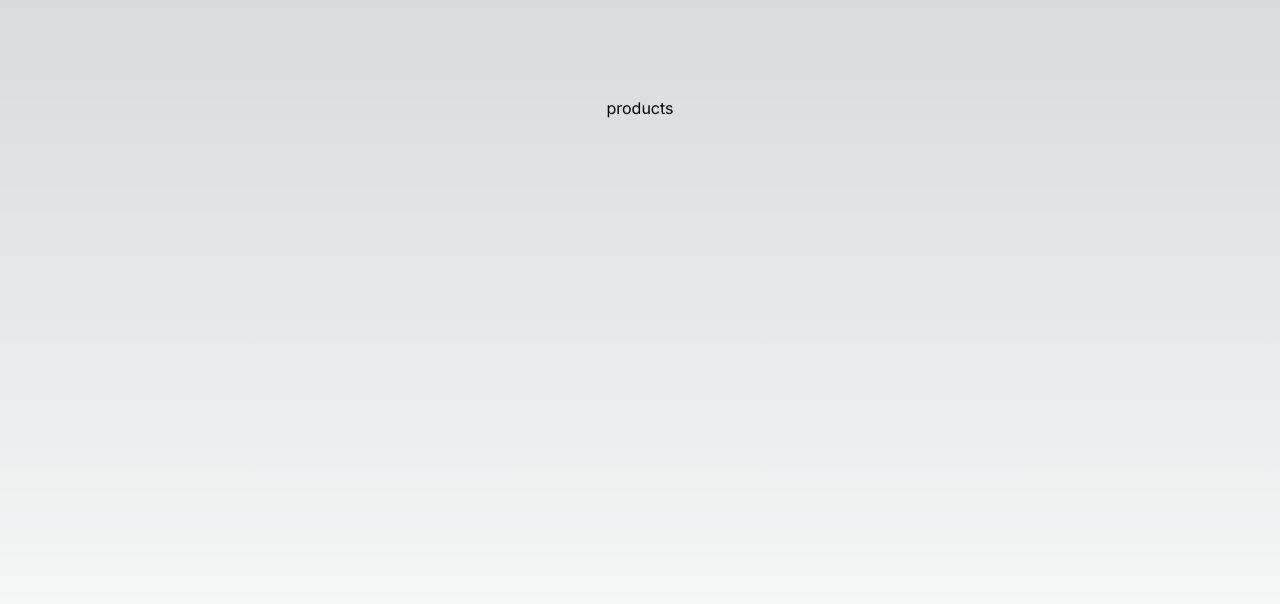
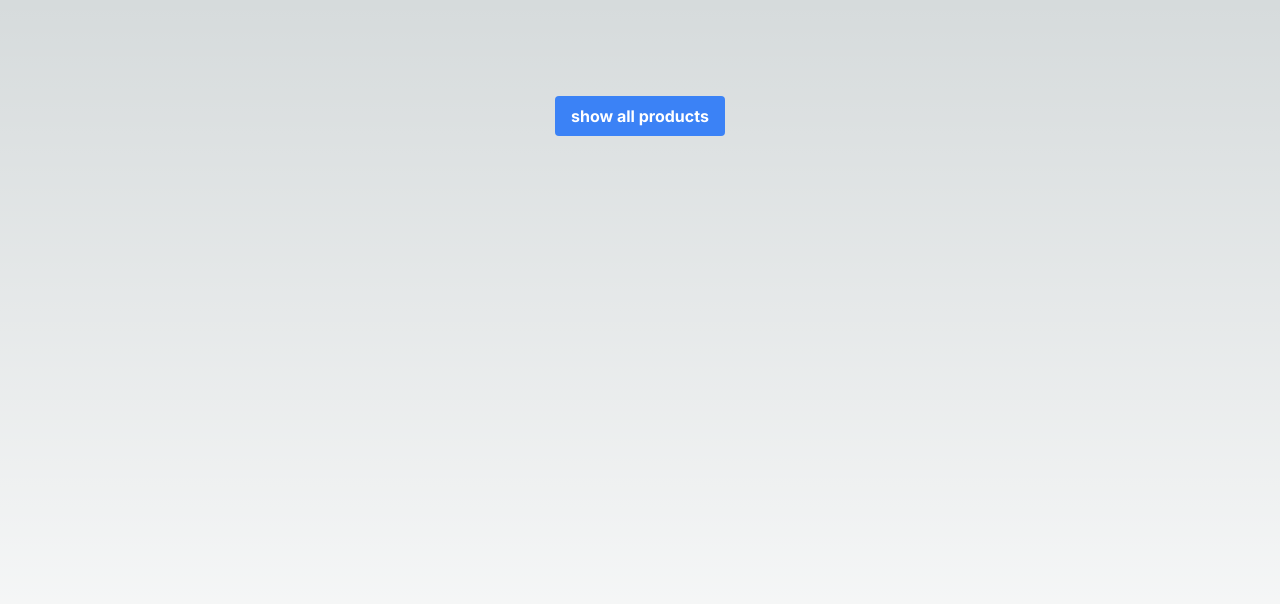
Before and after one commit to Ehsan-c137/simple-crud-app, a Next.js app: page / in a window 1280 px wide. Shown: the top 604 px of the page. Built offline with nearby package versions, Linux system fonts and the light colour scheme.

Commit message:
add button

```diff
--- a/src/app/page.tsx
+++ b/src/app/page.tsx
@@ -5,7 +5,9 @@
 export default function Home() {
    return (
       <div className="flex min-h-screen flex-col items-center justify-between p-24">
-         <Link href="/products">products</Link>
+         <button className="bg-blue-500 hover:bg-blue-700 text-white font-bold py-2 px-4 rounded">
+            <Link href="/products">show all products</Link>
+         </button>
       </div>
    );
 }
```
